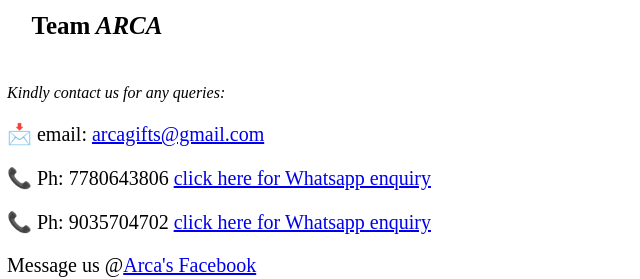
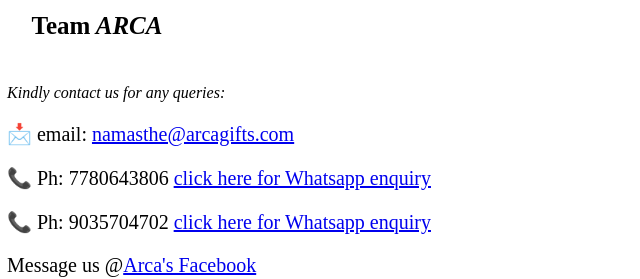
Before and after one commit to ArcaWorks/AboutArca, a plain HTML site: page index.html in a window 1280 px wide. Shown: the part 860-1139 px from the top of the page, 543-1183 px from the left. Drawn offline with Linux system fonts and the light colour scheme.

Commit message:
Update index.html

```diff
--- a/index.html
+++ b/index.html
@@ -60,7 +60,7 @@
 
 
         <p><em>Kindly contact us for any queries:</em></p>
-        <p style ="font-size:20px;">&#x1F4E9 email: <a href="mailto:namasthe@arcagifts.com?subject=Query to namasthe@arcagifts.com">arcagifts@gmail.com</a></p>
+        <p style ="font-size:20px;">&#x1F4E9 email: <a href="mailto:namasthe@arcagifts.com?subject=Query to ArcaGifts.com">namasthe@arcagifts.com</a></p>
         <p style ="font-size:20px;">📞 Ph:  7780643806
           <a href="https://api.whatsapp.com/send?phone=+917780643806&text=Hi this message is an enquiry with ArcaGifts.com"> click here for Whatsapp enquiry </a>
         </p>
```
